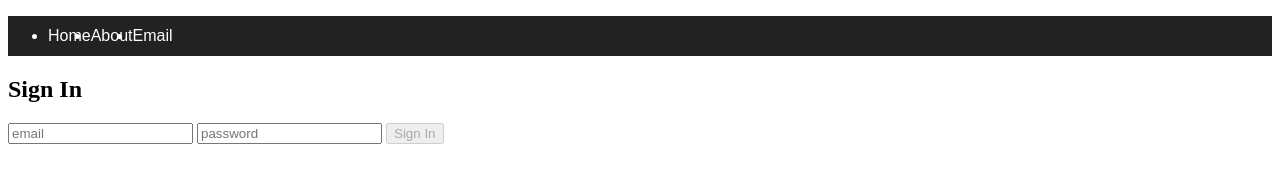
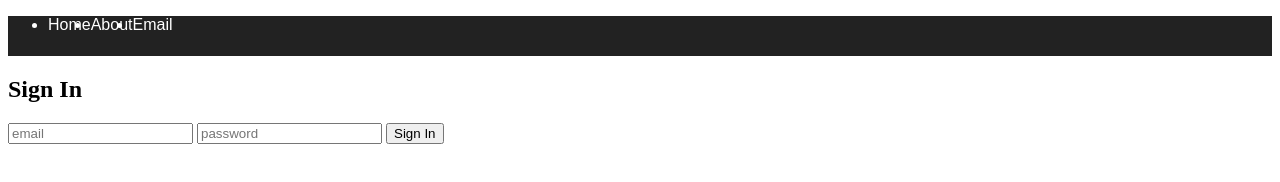
Before and after one commit to blakestickland/iceland-gitflow, a plain HTML site: page index.html in a window 1280 px wide. Drawn offline with Linux system fonts and the light colour scheme.

Commit message:
fixed button that had been disabled and navbar space-between

```diff
--- a/index.html
+++ b/index.html
@@ -19,14 +19,14 @@
     <input type="email" placeholder="email" required />
     <input type="password" placeholder="password" required />
 
-    <button disabled>Sign In</button>
+    <button>Sign In</button>
   </form>
   <style>
     ul {
       background-color: #222;
       color: white;
       height: 40px;
-      align-items: center;
+      align-items: space-between;
       font-family: Arial;
       display: flex;
     }
```
